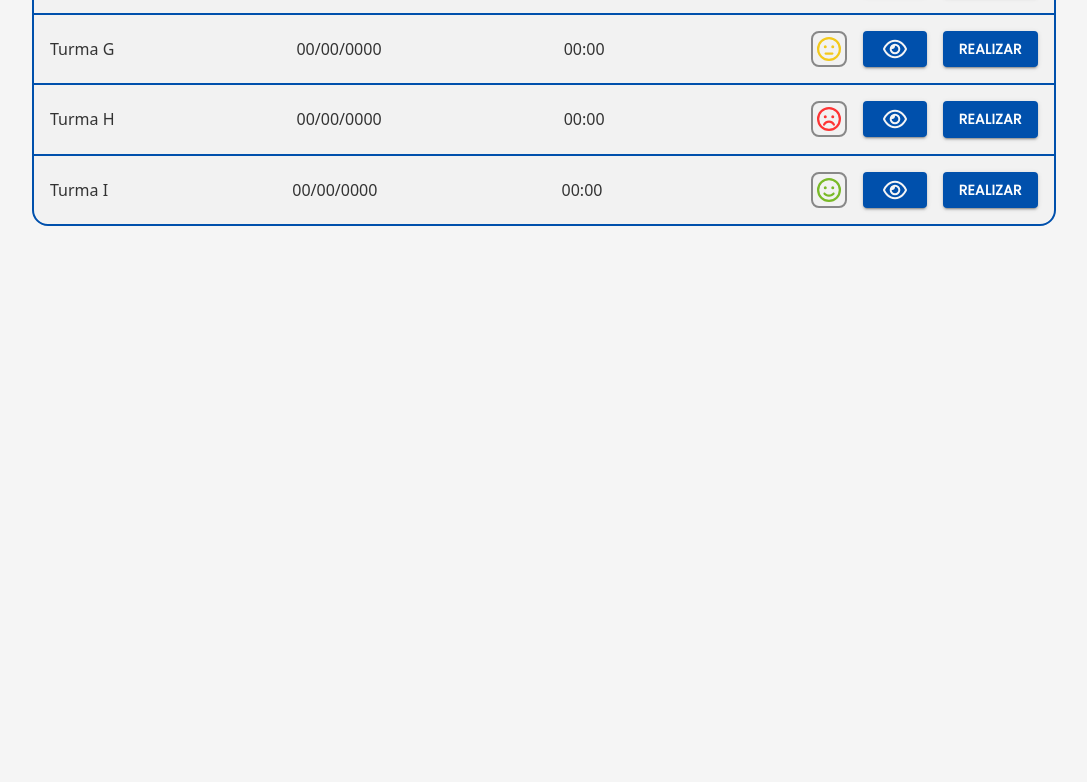
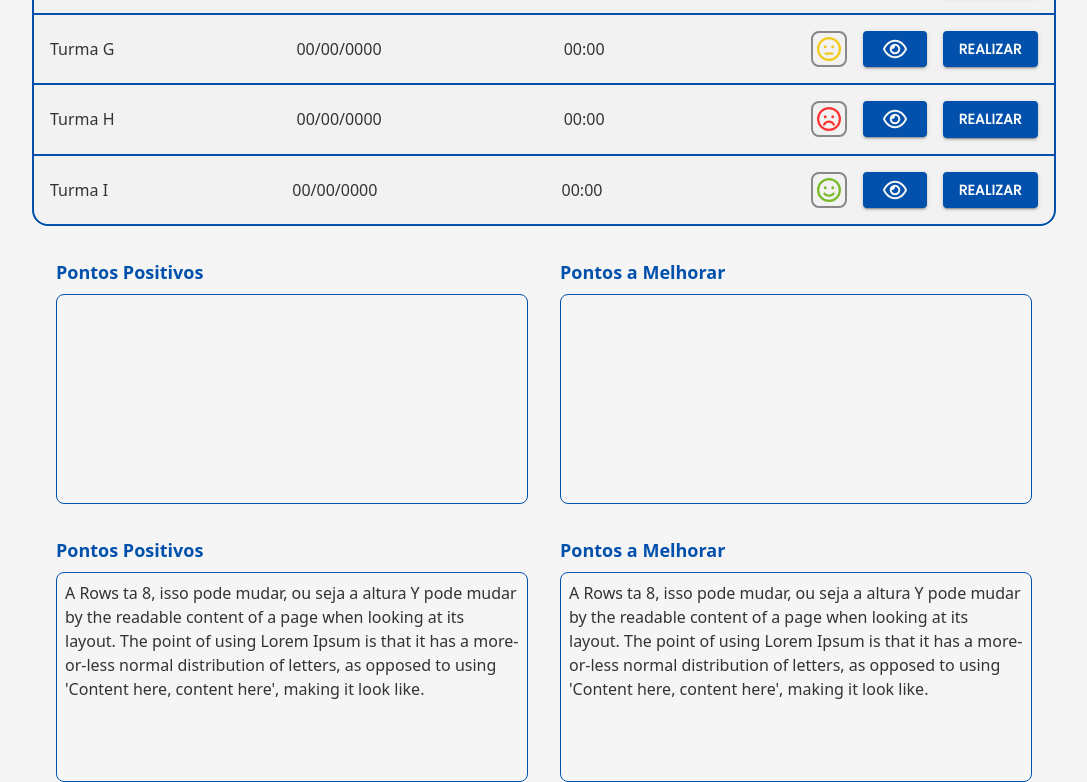
Before and after one commit to Hivqs79/Portal_do_Conselho, a Next.js app in the folder front/app/: page /components in a window 1280 px wide. Shown: the part 1218-2000 px from the top of the page, without its empty margins (96-1183 px from the left). Before the commit the page ends 1444 px from the top, so only its background shows below. Built offline with nearby package versions, Linux system fonts and the light colour scheme.

Commit message:
:sparkles: feat: Creating textarea component for class event

```diff
--- a/front/app/app/components/page.tsx
+++ b/front/app/app/components/page.tsx
@@ -48,6 +48,7 @@ import Icon from "@/components/Icon";
 import Rank from "@/components/rank/Rank";
 import { FaRegEye, FaRegFilePdf } from "react-icons/fa6";
 import Table from "@/components/table/Table";
+import Textarea from "@/components/input/Textarea";
 
 export default function Components() {
   const { primaryColor, secondaryColor, terciaryColor, constrastColor } =
@@ -220,7 +221,16 @@ export default function Components() {
         <Rank type="critico" outline={false} popover={false} />
       </Box>
 
-      <Table variant="primary"/>
+      <Table variant="primary" />
+      <Box className="flex w-full gap-8">
+        <Textarea title="Pontos Positivos" content="" />
+        <Textarea title="Pontos a Melhorar" content="" />
+      </Box>
+
+      <Box className="flex w-full gap-8">
+        <Textarea title="Pontos Positivos" content="A Rows ta 8, isso pode mudar, ou seja a altura Y pode mudar   by the readable content of a page when looking at its layout. The point of using Lorem Ipsum is that it has a more-or-less normal distribution of letters, as opposed to using 'Content here, content here', making it look like." />
+        <Textarea title="Pontos a Melhorar" content="A Rows ta 8, isso pode mudar, ou seja a altura Y pode mudar   by the readable content of a page when looking at its layout. The point of using Lorem Ipsum is that it has a more-or-less normal distribution of letters, as opposed to using 'Content here, content here', making it look like." />
+      </Box>
     </Container>
   );
 }
--- /dev/null
+++ b/front/app/components/input/Textarea.tsx
@@ -0,0 +1,34 @@
+import React from 'react';
+import { useThemeContext } from "@/hooks/useTheme";
+
+interface TextareaProps {
+    title: string;
+    content: string;
+}
+
+export default function Textarea({ title, content }: TextareaProps) {
+    const { primaryColor, constrastColor, backgroundColor } = useThemeContext();
+
+    return (
+        <div className="flex flex-col space-y-2 w-full">
+            <label
+                className="text-lg font-semibold"
+                style={{
+                    color: primaryColor
+                }}
+            >
+                {title}
+            </label>
+            <textarea
+                className="w-full p-2 border rounded-lg focus:outline-none focus:ring-2 focus:ring-blue-500 focus:border-transparent resize-none"
+                style={{
+                    backgroundColor: backgroundColor,
+                    borderColor: primaryColor,
+                    color: constrastColor // Adicionando a cor do texto
+                }}
+                defaultValue={content}
+                rows={8}
+            />
+        </div>
+    );
+}
```
